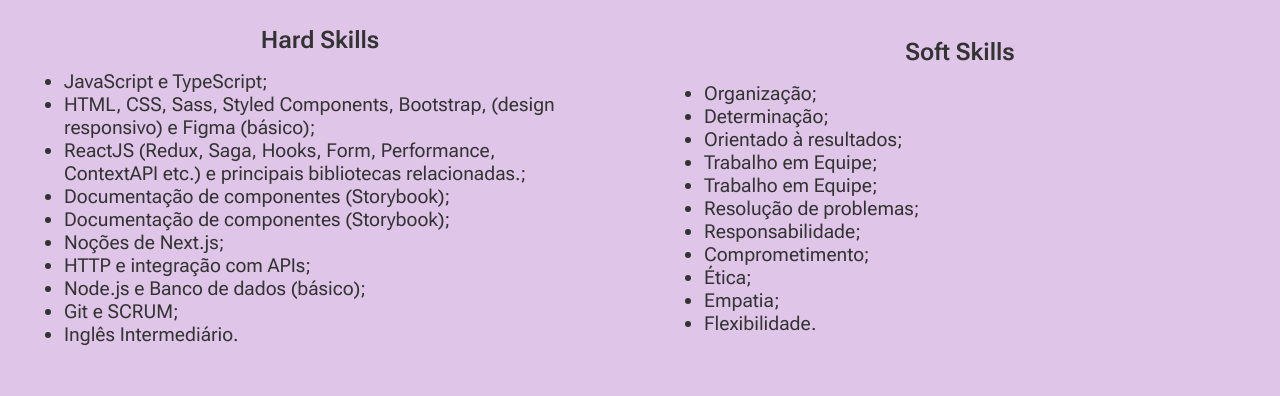
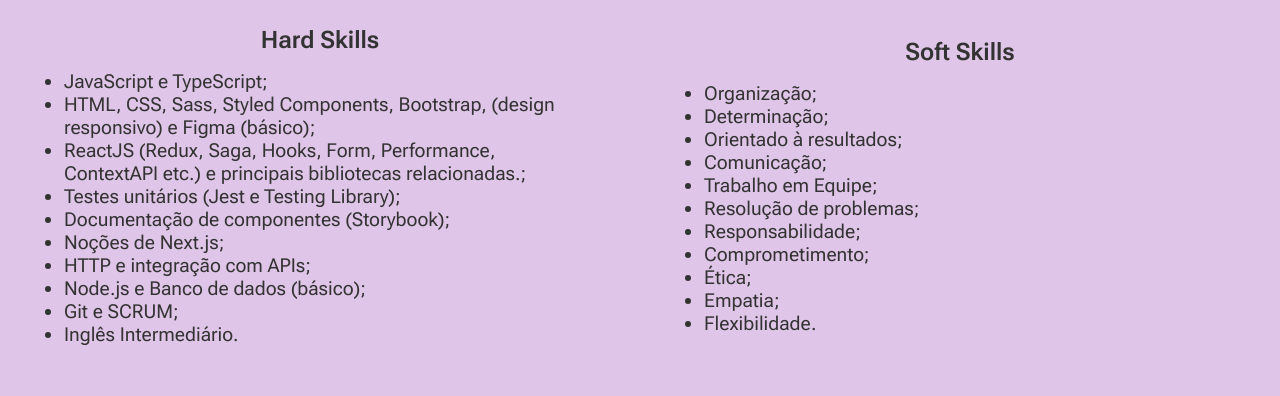
Before and after one commit to VitinhoSouza/my-portfolio, a React (Create React App) app: page /skills in a window 1280 px wide. Shown: the part 234-630 px from the top of the page. Built offline with nearby package versions, Linux system fonts and the light colour scheme.

Commit message:
refact: improving hard and soft skills listing

```diff
--- a/src/pages/Skills/Skills.tsx
+++ b/src/pages/Skills/Skills.tsx
@@ -10,32 +10,17 @@
       <InfoSkills key={t('hardSkills')}>
         <h2>{t('hardSkills')}</h2>
         <ul>
-            <li key={t('hardSkillsTopics.1')}>{t('hardSkillsTopics.1')}{';'}</li>
-            <li key={t('hardSkillsTopics.2')}>{t('hardSkillsTopics.2')}{';'}</li>
-            <li key={t('hardSkillsTopics.3')}>{t('hardSkillsTopics.3')}{';'}</li>
-            <li key={t('hardSkillsTopics.4')}>{t('hardSkillsTopics.5')}{';'}</li>
-            <li key={t('hardSkillsTopics.5')}>{t('hardSkillsTopics.5')}{';'}</li>
-            <li key={t('hardSkillsTopics.6')}>{t('hardSkillsTopics.6')}{';'}</li>
-            <li key={t('hardSkillsTopics.7')}>{t('hardSkillsTopics.7')}{';'}</li>
-            <li key={t('hardSkillsTopics.8')}>{t('hardSkillsTopics.8')}{';'}</li>
-            <li key={t('hardSkillsTopics.9')}>{t('hardSkillsTopics.9')}{';'}</li>
-            <li key={t('hardSkillsTopics.10')}>{t('hardSkillsTopics.10')}{'.'}</li>
+            {[1,2,3,4,5,6,7,8,9,10].map(number => (
+              <li key={t(`hardSkillsTopics.${number}`)}>{t(`hardSkillsTopics.${number}`)}{number === 10 ? '.':';'}</li>
+            ))}
         </ul>
       </InfoSkills>
       <InfoSkills key={t('softSkills')}>
         <h2>{t('softSkills')}</h2>
         <ul>
-            <li key={t('softSkillsTopics.1')}>{t('softSkillsTopics.1')}{';'}</li>
-            <li key={t('softSkillsTopics.2')}>{t('softSkillsTopics.2')}{';'}</li>
-            <li key={t('softSkillsTopics.3')}>{t('softSkillsTopics.3')}{';'}</li>
-            <li key={t('softSkillsTopics.4')}>{t('softSkillsTopics.5')}{';'}</li>
-            <li key={t('softSkillsTopics.5')}>{t('softSkillsTopics.5')}{';'}</li>
-            <li key={t('softSkillsTopics.6')}>{t('softSkillsTopics.6')}{';'}</li>
-            <li key={t('softSkillsTopics.7')}>{t('softSkillsTopics.7')}{';'}</li>
-            <li key={t('softSkillsTopics.8')}>{t('softSkillsTopics.8')}{';'}</li>
-            <li key={t('softSkillsTopics.9')}>{t('softSkillsTopics.9')}{';'}</li>
-            <li key={t('softSkillsTopics.10')}>{t('softSkillsTopics.10')}{';'}</li>
-            <li key={t('softSkillsTopics.11')}>{t('softSkillsTopics.11')}{'.'}</li>
+            {[1,2,3,4,5,6,7,8,9,10,11].map(number => (
+              <li key={t(`softSkillsTopics.${number}`)}>{t(`softSkillsTopics.${number}`)}{number === 11 ? '.':';'}</li>
+            ))}
         </ul>
       </InfoSkills>
     </Container>
```
